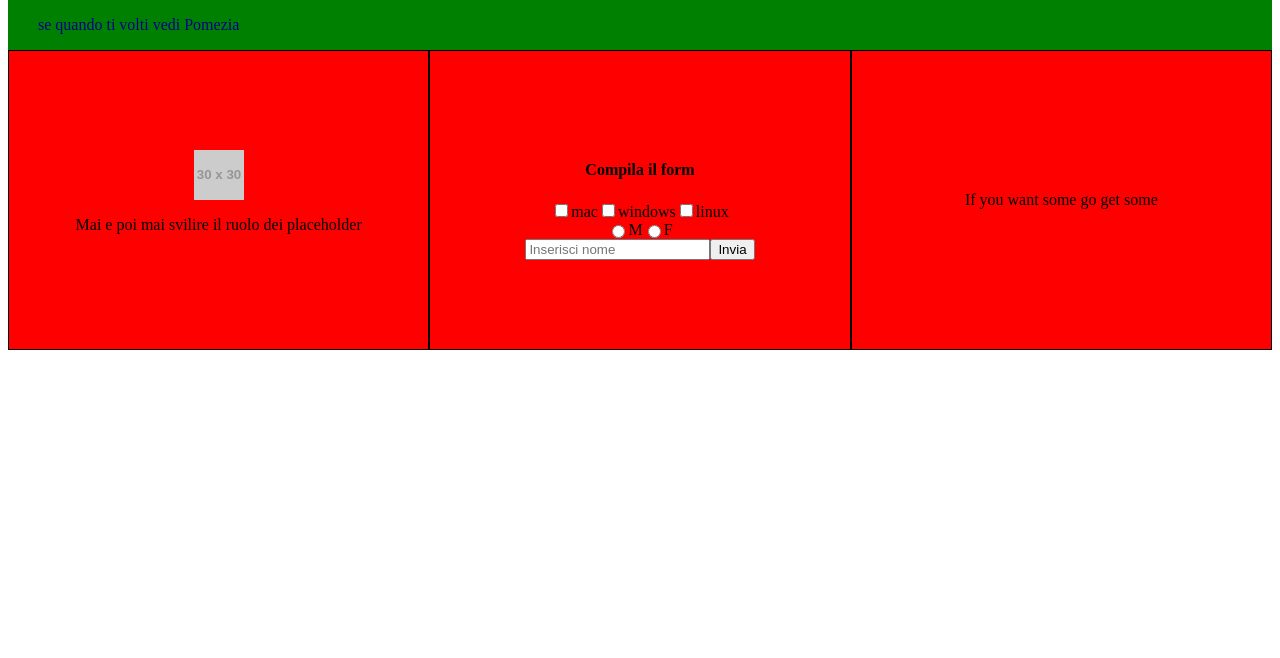
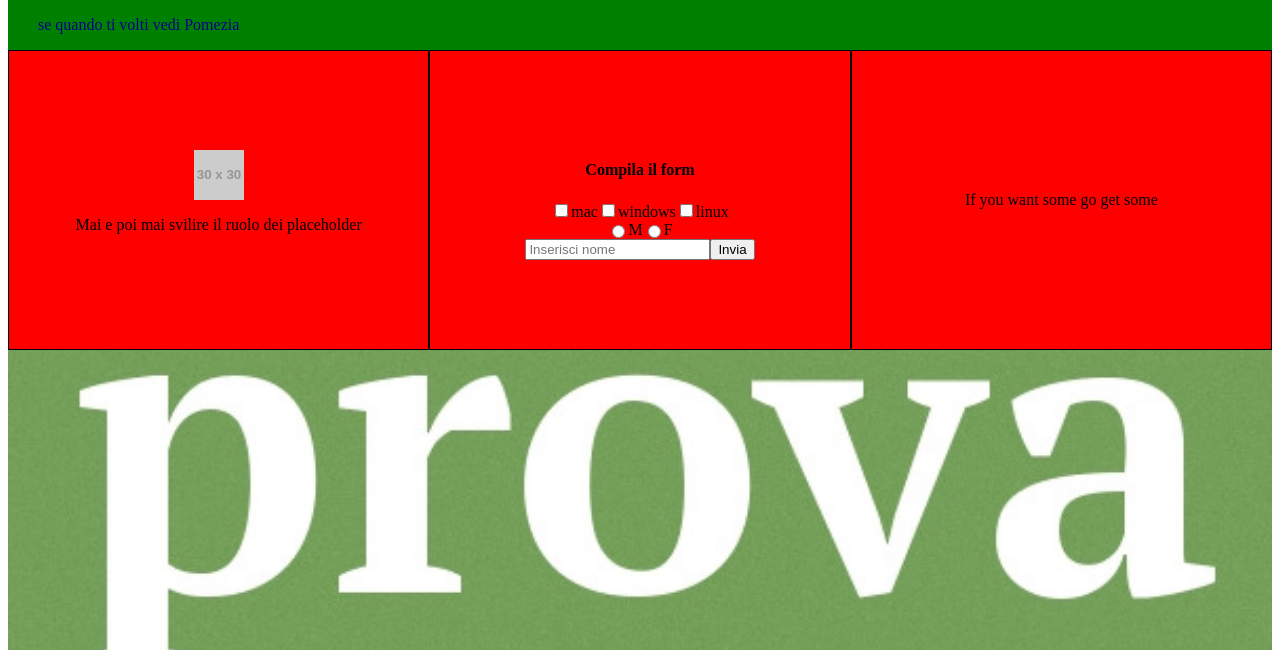
Before and after one commit to GitFhubio/html-sass-first, a website: page index.html in a window 1280 px wide. Shown: the part 276-934 px from the top of the page. Before the commit the page ends 800 px from the top, so only its background shows below. Drawn offline with Linux system fonts and the light colour scheme; placeholder pictures from the web are drawn by us.

Commit message:
prove +++

```diff
--- a/index.html
+++ b/index.html
@@ -47,5 +47,7 @@
 </div>
 </main>
 </div>
+<div class="footer">
+</div>
   </body>
 </html>
--- a/src/app.scss
+++ b/src/app.scss
@@ -1,5 +1,6 @@
 $font-color:red;
 $secondary-color:darkblue;
+$background:url('../img/prova.jpg');
 
 .flex{
   display:flex;
@@ -65,3 +66,11 @@ main{
 
 
 }
+.footer{
+  width:100%;
+  height:300px;
+  background-image:$background;
+  background-size: cover;
+  background-repeat: no-repeat;
+  background-position: 0 -200px;
+}
--- a/webpack.mix.js
+++ b/webpack.mix.js
@@ -1,3 +1,3 @@
 let mix = require('laravel-mix');
 
-mix.sass('src/app.scss', 'dist/');
+mix.sass('src/app.scss', 'dist/').options({ processCssUrls: false });;
```
Also changed, not shown: dist/app.css, images/prova.jpg (added), img/prova.jpg (added), 2 other files.
